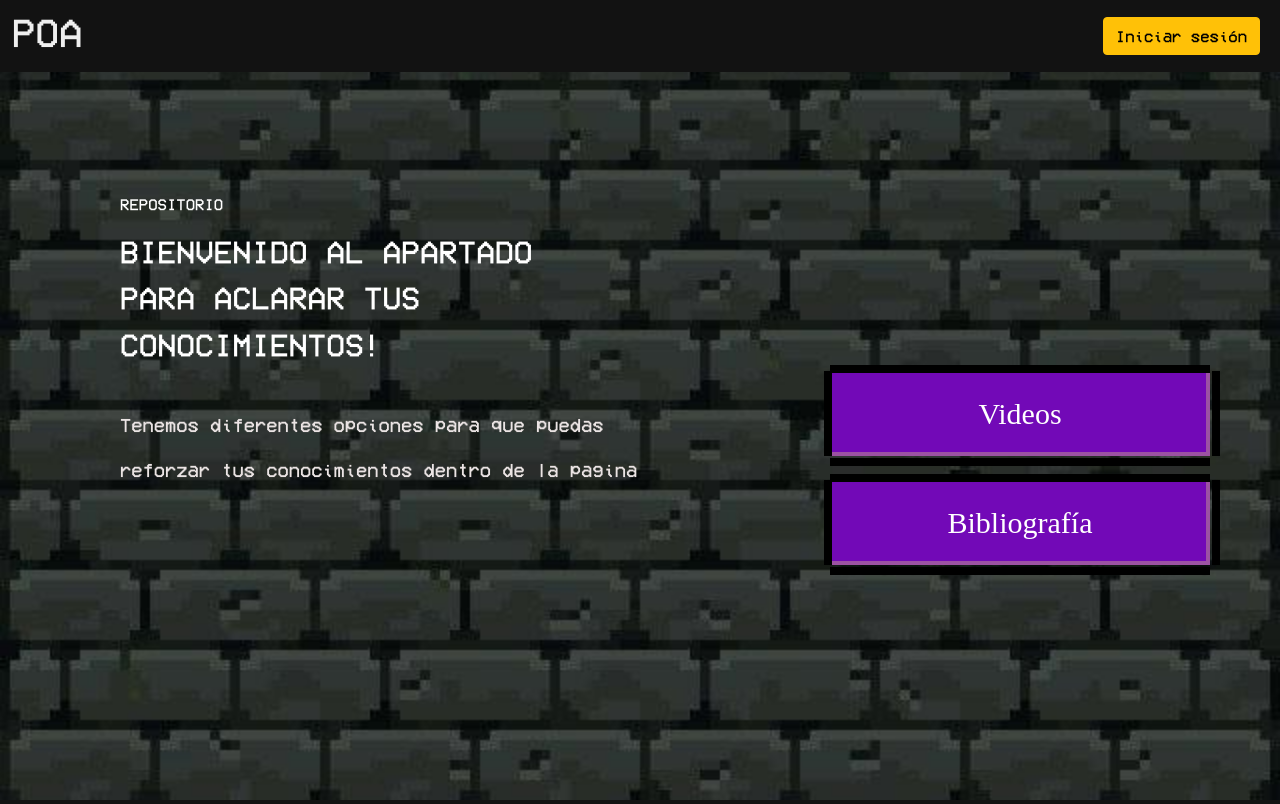
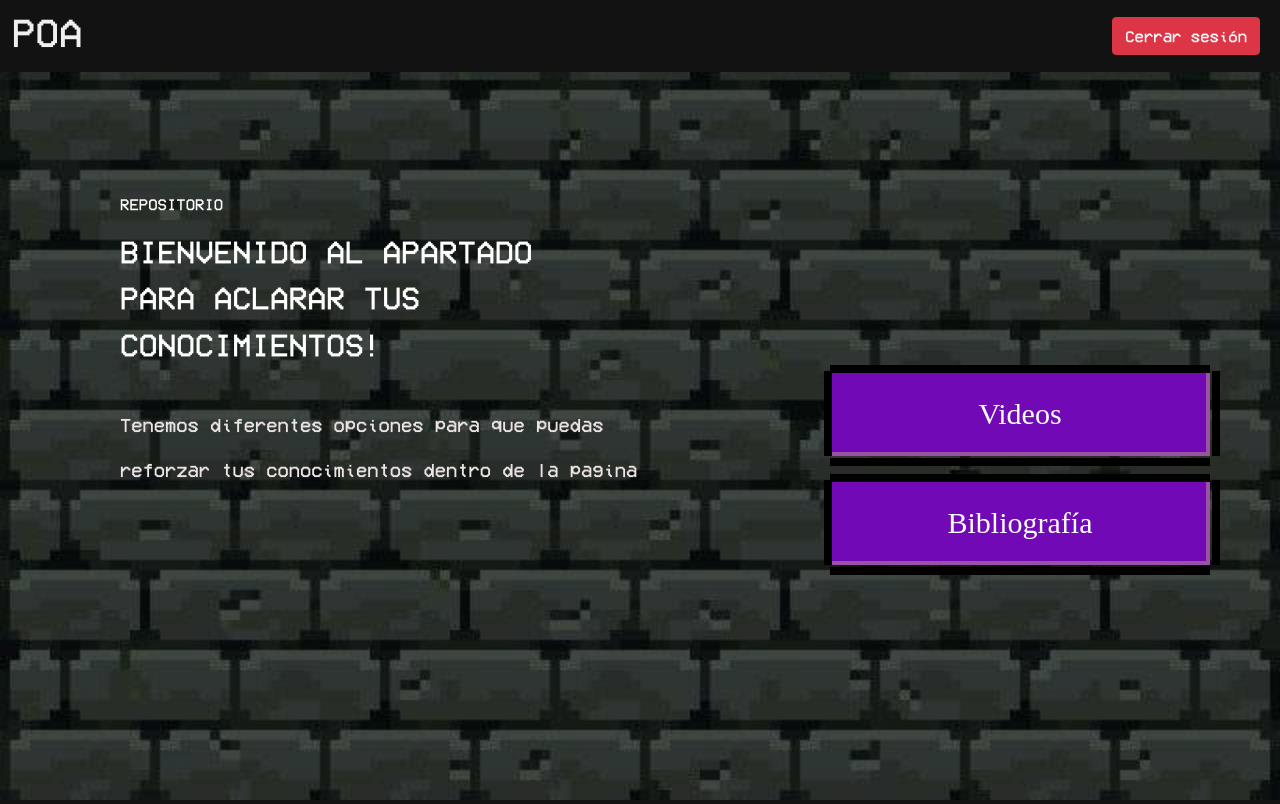
Before and after one commit to ProfessorByte/poa, a React (Create React App) app: page / in a window 1280 px wide. Built offline with nearby package versions, Linux system fonts and the light colour scheme; no server answers; sample sign-in values are in the browser's storage; a web font is replaced by a local one.

Commit message:
Add login and logout

```diff
--- a/src/components/HeaderComponent.js
+++ b/src/components/HeaderComponent.js
@@ -1,7 +1,14 @@
-import React, { Component } from "react";
-import "../App.css";
-export default class Header extends Component {
-  render() {
+import { onAuthStateChanged, signOut } from "firebase/auth";
+import React, { useState } from "react";
+import { auth } from "../server/firebaseConfig";
+
+const Header = () => {
+  const [globalUser, setGlobalUser] = useState(null);
+
+  onAuthStateChanged(auth, (userFirebase) => {
+    setGlobalUser(userFirebase);
+  });
+
   return (
     <>
       <nav className="navbar navbar-light navbar-expand-sm navbar-styles">
@@ -9,12 +16,23 @@ export default class Header extends Component {
           <strong>
             <h1>POA</h1>
           </strong>
-            <a href="/login" className="col-auto btn btn-warning m-2">
-              Iniciar sesión
+          <a
+            href="/login"
+            className={`col-auto btn ${
+              globalUser ? "btn-danger" : "btn-warning"
+            } m-2`}
+            onClick={() => {
+              if (globalUser) {
+                signOut(auth);
+              }
+            }}
+          >
+            {globalUser ? "Cerrar sesión" : "Iniciar sesión"}
           </a>
         </div>
       </nav>
     </>
   );
-  }
-}
+};
+
+export default Header;
--- a/src/components/LogInComponent.js
+++ b/src/components/LogInComponent.js
@@ -2,6 +2,8 @@ import React from "react";
 import { Button, Form, FormGroup, Label, Input } from "reactstrap";
 import { FontAwesomeIcon } from "@fortawesome/react-fontawesome";
 import { faEye } from "@fortawesome/free-solid-svg-icons";
+import { signInWithEmailAndPassword } from "firebase/auth";
+import { auth } from "../server/firebaseConfig";
 
 const iniState = {
   email: "",
@@ -11,13 +13,17 @@ const iniState = {
 };
 
 class LogInComponent extends React.Component {
-  state = {
+  constructor(props) {
+    super(props);
+
+    this.state = {
       showPassword: false,
       email: "",
       password: "",
       emailError: "",
       passwordError: "",
     };
+  }
 
   togglePasswordVisibility = () => {
     const { showPassword } = this.state;
@@ -63,6 +69,15 @@ class LogInComponent extends React.Component {
     console.log(this.state);
     if (isValid) {
       console.log(this.state);
+      signInWithEmailAndPassword(auth, this.state.email, this.state.password)
+        .then((userCredential) => {
+          const user = userCredential.user;
+          console.log(`Current user: ${user}`);
+          window.location.assign("/");
+        })
+        .catch((error) => {
+          alert("Datos inválidos");
+        });
       //limpiar el form
       this.setState(iniState);
     }
@@ -70,6 +85,7 @@ class LogInComponent extends React.Component {
 
   render() {
     const { showPassword } = this.state;
+
     return (
       <Form className="form-group formulario row" onSubmit={this.handleSubmit}>
         <h1 className="form-title"> LogIn</h1>
--- a/src/routers/AppRouter.js
+++ b/src/routers/AppRouter.js
@@ -1,17 +1,27 @@
-import React from "react";
+import { onAuthStateChanged } from "firebase/auth";
+import React, { useState } from "react";
 import { Redirect, Route, Switch } from "react-router";
 import BibliografiaPage from "../pages/BibliografiaPage";
 import LogIn from "../pages/LogIn";
 import Repositorio from "../pages/Repositorio";
 import VideosPage from "../pages/VideosPage";
+import { auth } from "../server/firebaseConfig";
 
 export default function AppRouter() {
+  const [globalUser, setGlobalUser] = useState(null);
+
+  onAuthStateChanged(auth, (userFirebase) => {
+    setGlobalUser(userFirebase);
+  });
+
   return (
     <>
       <Switch>
         <Route exact path="/" component={Repositorio} />
         <Route exact path="/videos" component={VideosPage} />
-        <Route exact path="/login" component={LogIn} />
+        <Route exact path="/login">
+          {globalUser ? <Redirect to="/" /> : <LogIn />}
+        </Route>
         <Route exact path="/bibliografia" component={BibliografiaPage} />
         <Redirect to="/" />
       </Switch>
```
Lines whose indentation alone changed are shown as unchanged.
